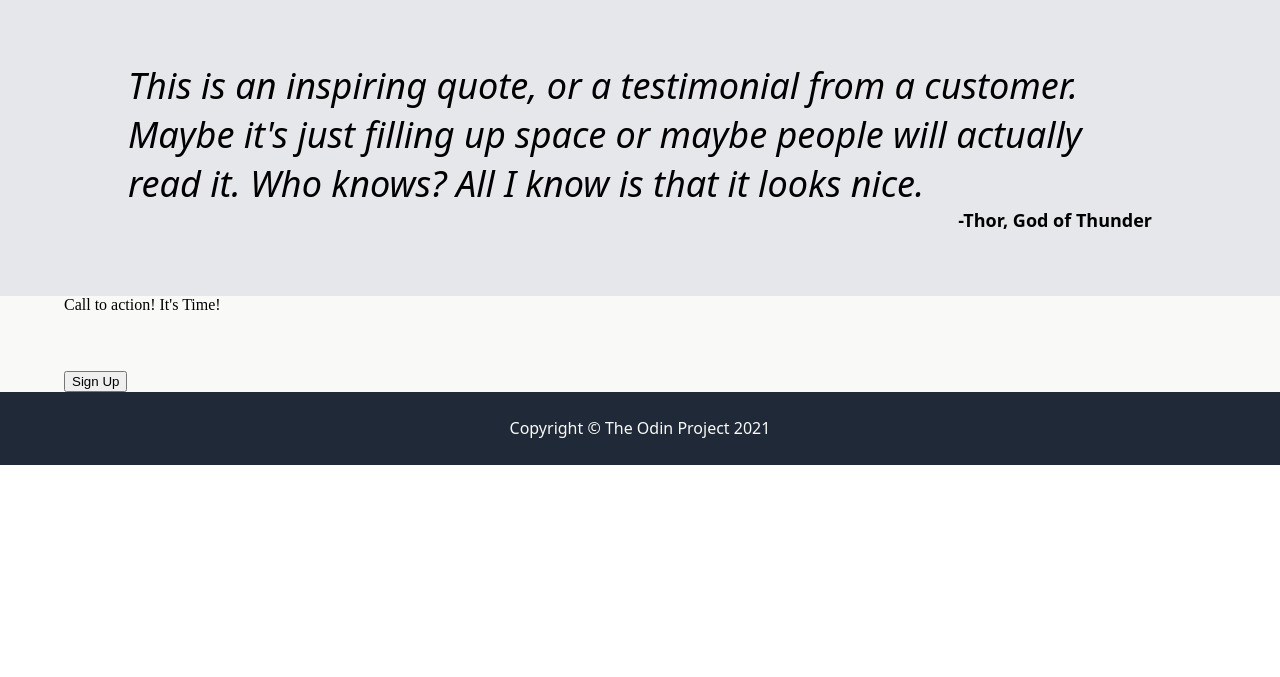
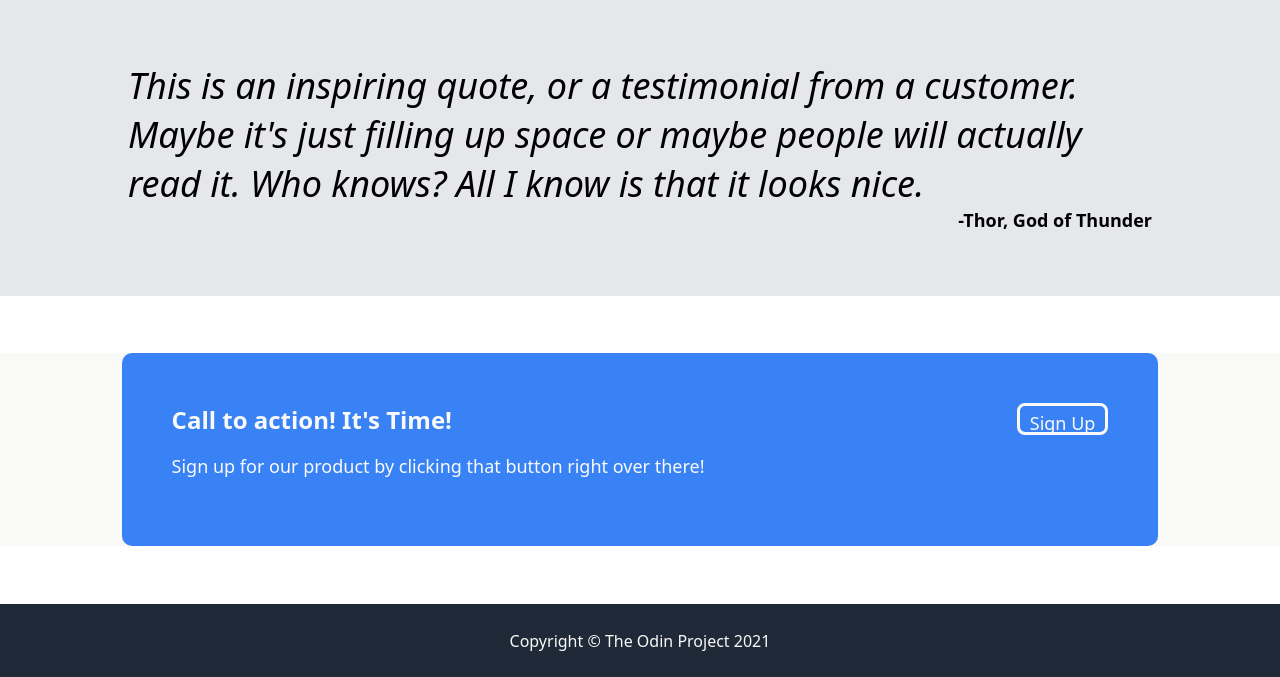
Before and after one commit to geosan7/landing-page, a plain HTML site: page index.html in a window 1280 px wide. Shown: the part 916-1593 px from the top of the page. Before the commit the page ends 1381 px from the top, so only its background shows below. Drawn offline with Linux system fonts and the light colour scheme.

Commit message:
Add formatting changes to action container

```diff
--- a/index.html
+++ b/index.html
@@ -51,8 +51,10 @@
     </div>
     <div class="action-container">
         <div class="blue-container">
+            <div class="action-hp">
             <div class="action-text">Call to action! It's Time!</div>
             <p>Sign up for our product by clicking that button right over there!</p>
+            </div>
             <button class="button2">Sign Up</button>
         </div>
     </div>
--- a/style.css
+++ b/style.css
@@ -141,3 +141,33 @@ P {
     border-radius: 8px;
     max-width: 130px;
 }
+
+.action-text {
+    font-size: 24px;
+    font-weight: bold;
+    color: #f9faf8;
+}
+
+.blue-container {
+    align-content: center;
+    display: flex;
+    justify-content: space-between;
+    background-color: #3882f6;
+    border-radius: 10px;
+    padding: 50px;
+    margin: 5%;
+    font-family: system-ui, -apple-system, BlinkMacSystemFont, 'Segoe UI', Roboto, Oxygen, Ubuntu, Cantarell, 'Open Sans', 'Helvetica Neue', sans-serif;
+}
+
+.button2 {
+    color: #f9faf8;
+    background-color: #3882f6;
+    border: 3px solid #f9faf8;
+    padding: 5px 10px;
+    text-align: center;
+    font-family: system-ui, -apple-system, BlinkMacSystemFont, 'Segoe UI', Roboto, Oxygen, Ubuntu, Cantarell, 'Open Sans', 'Helvetica Neue', sans-serif;
+    font-size: 18px;
+    border-radius: 8px;
+    max-width: 130px;
+    max-height: 32px;
+}
```
